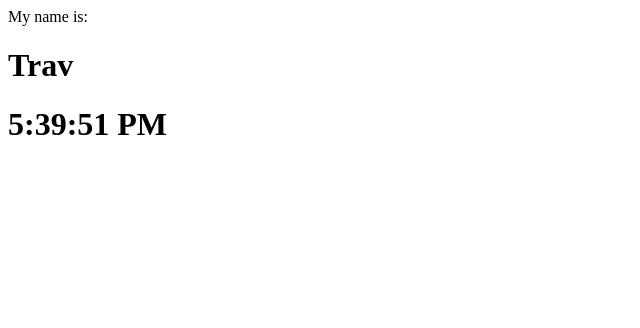
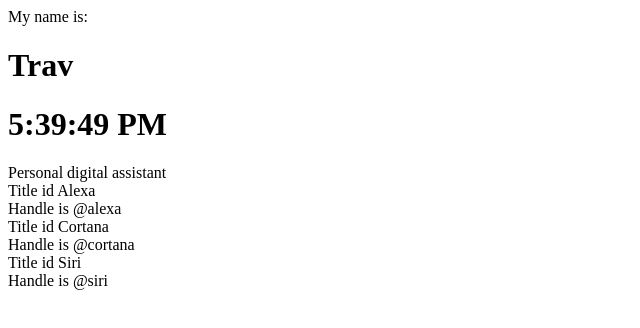
Before and after one commit to FrankTravisGomez/react-project, a React (Create React App) app in the folder ftg/: page / in a window 1280 px wide. Shown: the top 328 px of the page, without its empty margins (0-640 px from the left). Built offline with nearby package versions, Linux system fonts and the light colour scheme.

Commit message:
cards are working

```diff
--- a/ftg/package.json
+++ b/ftg/package.json
@@ -36,6 +36,8 @@
     ]
   },
   "devDependencies": {
+    "autoprefixer": "^10.4.14",
+    "postcss": "^8.4.24",
     "tailwindcss": "^3.3.2"
   }
 }
--- a/ftg/src/App.js
+++ b/ftg/src/App.js
@@ -1,6 +1,6 @@
-import ReactDom from "react-dom/client";
+import React, { useState, useEffect } from 'react';
+import ProfileCard from './profileCard';
 
-import React, { useState, useEffect } from 'react';
 function App() {
     const [time, setTime] = useState(new Date().toLocaleTimeString());
 
@@ -16,12 +16,15 @@
 
     return (
         <div>
-            <head>
-                <title>Travis Gomez Portfolio</title>
-            </head>
             My name is:
             <h1>{name}</h1>
             <h1>{time}</h1>
+            <div>
+                Personal digital assistant
+                <ProfileCard title="Alexa" handle="@alexa" />
+                <ProfileCard title="Cortana" handle="@cortana" />
+                <ProfileCard title="Siri" handle="@siri" />
+            </div>
         </div>
     );
 }
--- a/ftg/src/index.js
+++ b/ftg/src/index.js
@@ -1,5 +1,6 @@
 import ReactDom from 'react-dom/client';
 import App from './App';
+
 
 const el = document.getElementById('root');
 const root = ReactDom.createRoot(el);
--- /dev/null
+++ b/ftg/src/profileCard.js
@@ -0,0 +1,10 @@
+function ProfileCard({title, handle}){
+    return (
+        <div>
+            <div>Title id {title}</div>
+            <div>Handle is {handle}</div>
+        </div>
+    );
+}
+
+export default ProfileCard;
```
Also changed, not shown: ftg/tailwind.config.js (+8 -1 lines), 1 other file (tests, documents, lock files or other folders).
